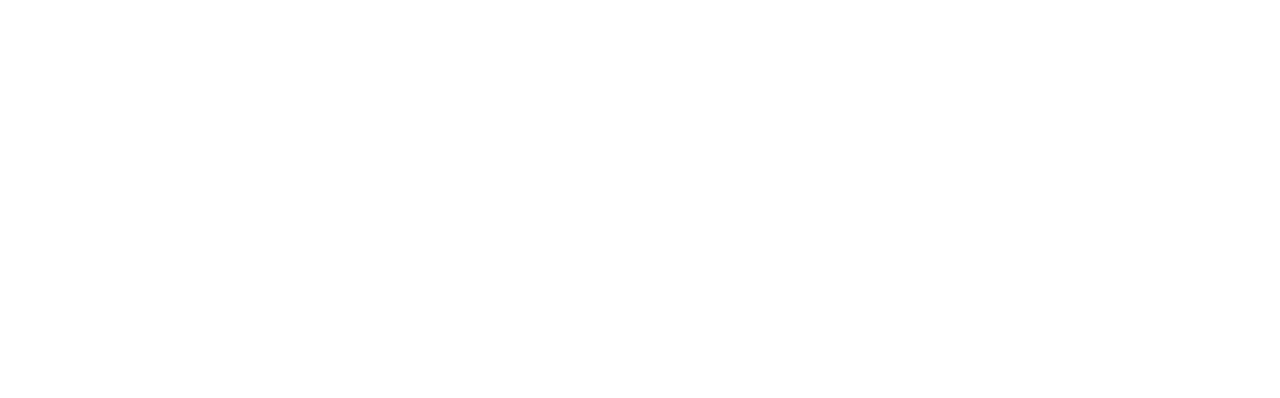
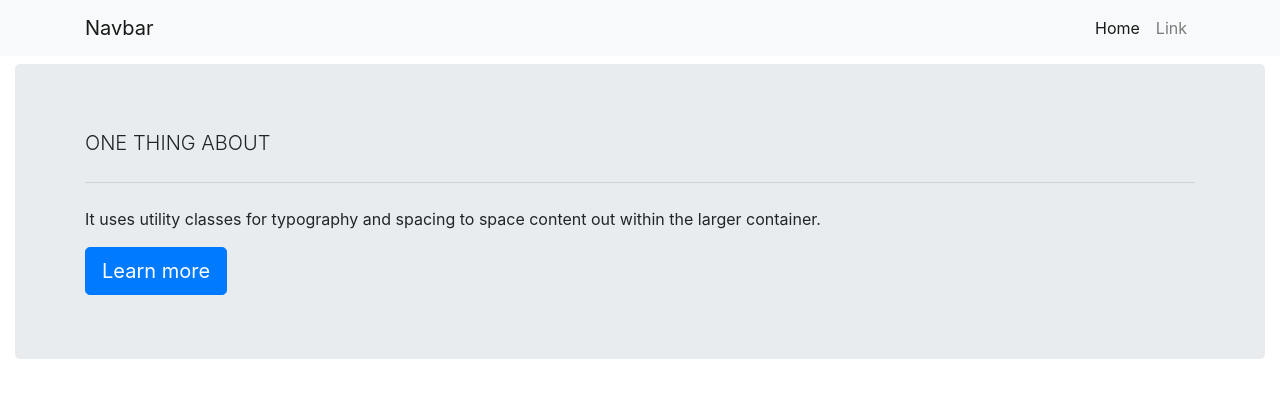
Before and after one commit to Website-WP/usingBootstrap, a plain HTML site: page index.html in a window 1280 px wide. Drawn offline with nearby package versions, Linux system fonts and the light colour scheme.

Commit message:
navbar updated

```diff
--- a/index.html
+++ b/index.html
@@ -17,7 +17,41 @@
   <body>
     <!-- Showcase -->
     <!-- Navbar -->
+    <div class ="box">
+    <nav class="navbar navbar-expand-lg navbar-light bg-light">
+      <div class="container">
+  <a class="navbar-brand" href="#">Navbar</a>
+  <button class="navbar-toggler" type="button" data-toggle="collapse" data-target="#navbarSupportedContent" aria-controls="navbarSupportedContent" aria-expanded="false" aria-label="Toggle navigation">
+    <span class="navbar-toggler-icon"></span>
+  </button>
+
+  <div class="collapse navbar-collapse" id="navbarSupportedContent">
+    <ul class="navbar-nav ml-auto">
+      <li class="nav-item active mx-auto">
+        <a class="nav-link" href="#">Home <span class="sr-only">(current)</span></a>
+      </li>
+      <li class="nav-item mx-auto">
+        <a class="nav-link" href="#">Link</a>
+      </li>
+
+    </ul>
+  </div>
+</div>
+</nav>
+</div>
     <!-- About -->
+    <div class = "container-fluid mt-2">
+    <div class="jumbotron">
+      <div class="container">
+        <p class="lead"> ONE THING ABOUT</p>
+        <p class="lead"></p>
+                <p class="lead"></p>
+  <hr class="my-4">
+  <p>It uses utility classes for typography and spacing to space content out within the larger container.</p>
+  <a class="btn btn-primary btn-lg" href="#" role="button">Learn more</a>
+</div>
+ </div>
+</div>
     <!-- testimonials -->
     <!-- products -->
 
```
